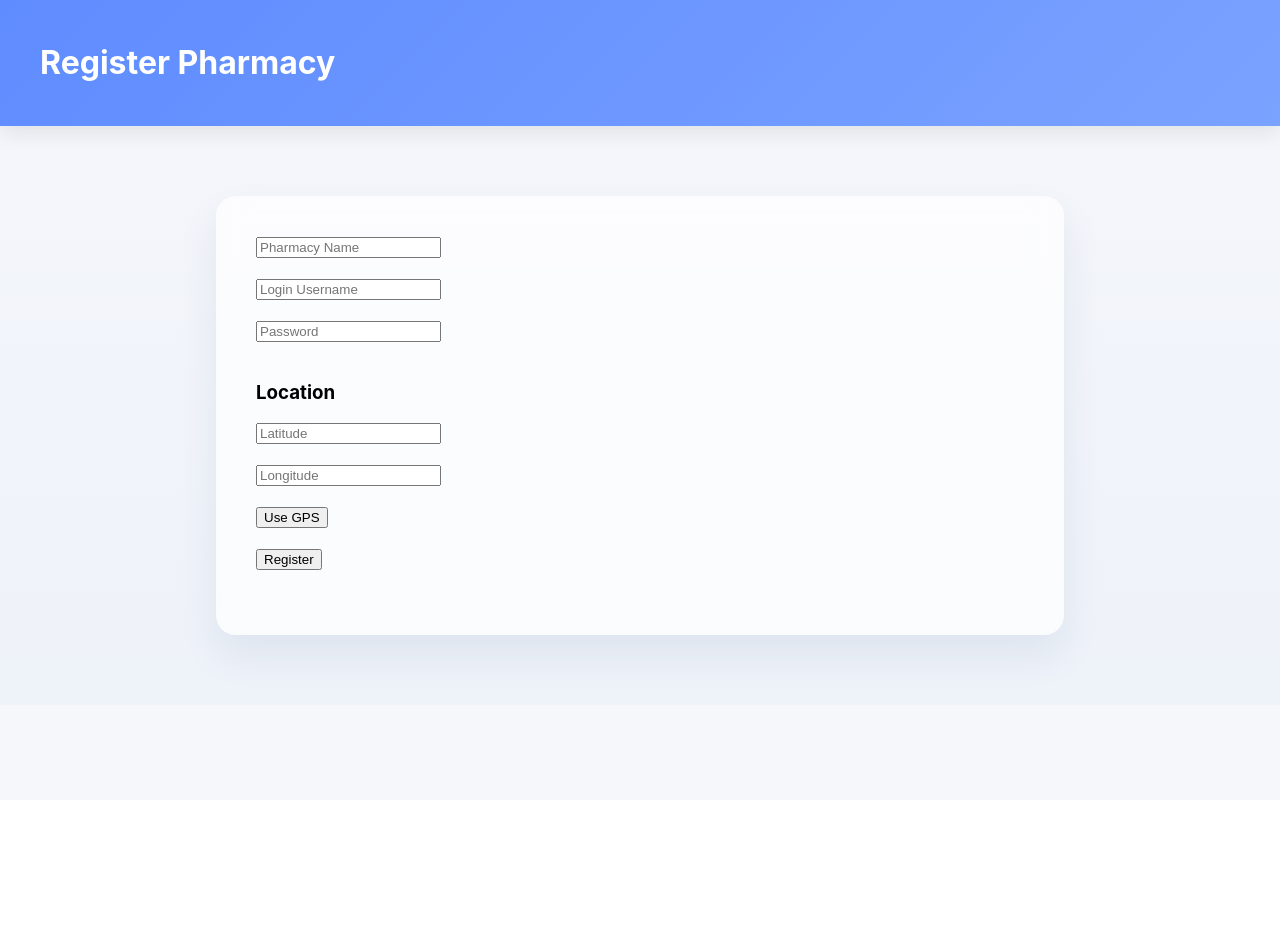
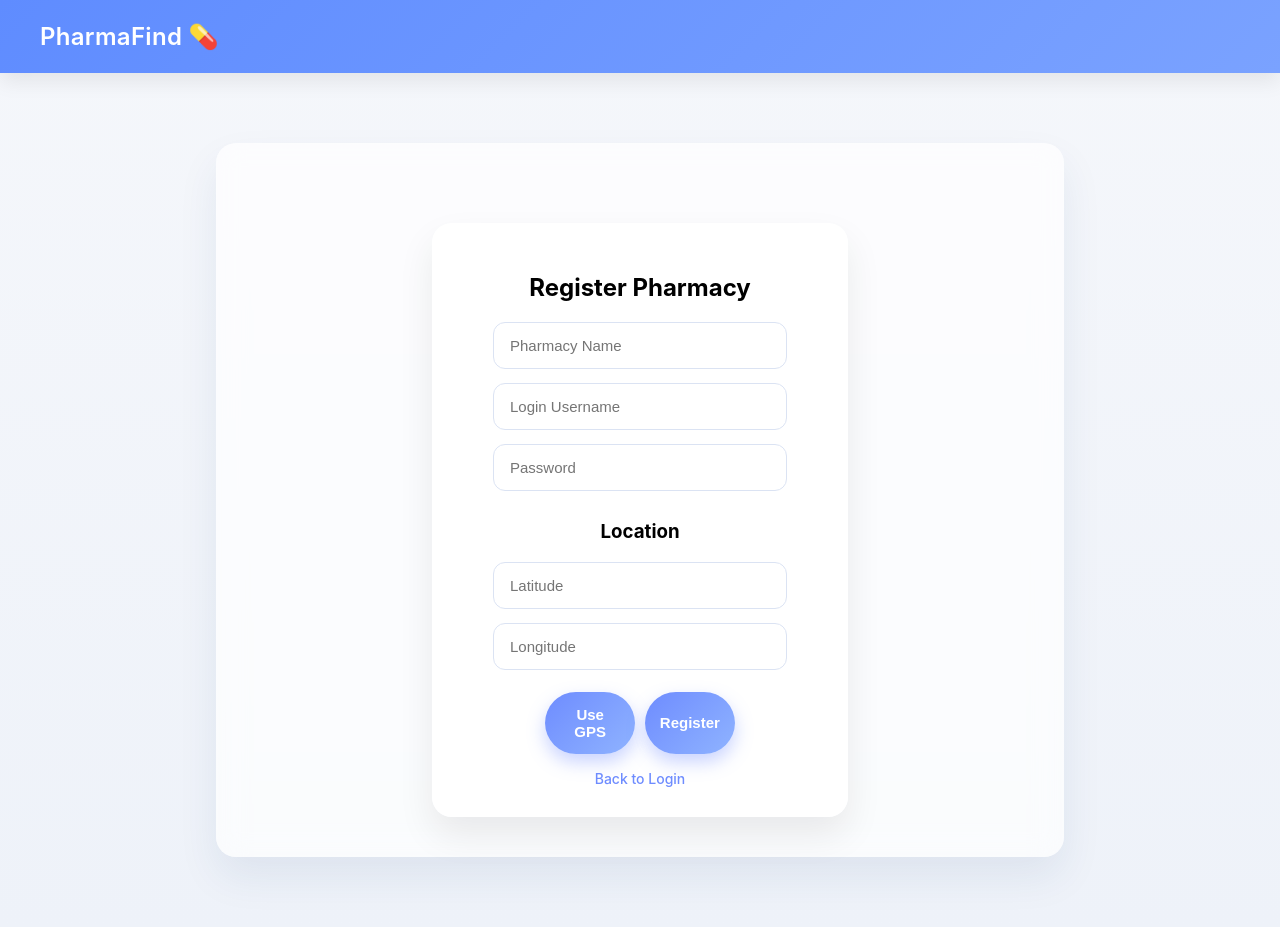
Before and after one commit to thejus06/PharmaFind, a Flask app: page /register in a window 1280 px wide. Before the commit the page ends 705 px from the top, so only its background shows below. Run offline with Flask 3, Linux system fonts and the light colour scheme.

Commit message:
Fixed register and dashboard button alignment and sizing

```diff
--- a/static/style.css
+++ b/static/style.css
@@ -191,3 +191,39 @@ header {
 .auth-links a:hover {
     text-decoration: underline;
 }
+
+.auth-card form {
+    display: flex;
+    flex-direction: column;
+    align-items: center;
+}
+
+.auth-card input,
+.auth-card button {
+    width: 100%;
+    max-width: 260px;
+}
+
+/* BUTTON ROW */
+.button-row {
+    display: flex;
+    gap: 10px;
+    justify-content: center;
+    margin-top: 8px;
+}
+
+.button-row button {
+    flex: 1;
+    max-width: 140px;
+}
+
+/* SECONDARY BUTTON */
+.btn-secondary {
+    background: linear-gradient(135deg, #a9bdfc, #c4d3ff);
+    color: #2a3a6a;
+    box-shadow: 0 6px 14px rgba(120,140,255,0.25);
+}
+
+.btn-secondary:hover {
+    box-shadow: 0 10px 20px rgba(120,140,255,0.35);
+}
--- a/templates/register.html
+++ b/templates/register.html
@@ -7,29 +7,40 @@
 <body>
 
 <header>
-    <h1>Register Pharmacy</h1>
+    <div class="header-left">PharmaFind 💊</div>
 </header>
 
 <div class="container">
 
-<form method="POST">
+    <div class="auth-card">
 
-    <input type="text" name="shop_name" placeholder="Pharmacy Name" required><br><br>
-    <input type="text" name="username" placeholder="Login Username" required><br><br>
-    <input type="password" name="password" placeholder="Password" required><br><br>
+        <h2>Register Pharmacy</h2>
 
-    <h3>Location</h3>
+        <form method="POST">
+            <input type="text" name="shop_name" placeholder="Pharmacy Name" required>
+            <input type="text" name="username" placeholder="Login Username" required>
+            <input type="password" name="password" placeholder="Password" required>
 
-    <input type="text" name="latitude" id="lat" placeholder="Latitude"><br><br>
-    <input type="text" name="longitude" id="lon" placeholder="Longitude"><br><br>
+            <h3 style="margin-top:15px">Location</h3>
 
-    <button type="button" onclick="getLocation()">Use GPS</button><br><br>
+            <input type="text" name="latitude" id="lat" placeholder="Latitude">
+            <input type="text" name="longitude" id="lon" placeholder="Longitude">
 
-    <button type="submit">Register</button>
+            <div class="button-row">
+                <button type="button" class="btn-secondary" onclick="getLocation()">
+                    Use GPS
+                </button>
+                <button type="submit">
+                    Register
+                </button>
+            </div>
+        </form>
 
-</form>
+        <div class="auth-links">
+            <a href="/login">Back to Login</a>
+        </div>
 
-<p id="gps_status"></p>
+    </div>
 
 </div>
 
@@ -39,7 +50,6 @@ function getLocation() {
         navigator.geolocation.getCurrentPosition(function(pos) {
             document.getElementById("lat").value = pos.coords.latitude;
             document.getElementById("lon").value = pos.coords.longitude;
-            document.getElementById("gps_status").innerText = "GPS location set";
         });
     }
 }
```
Also changed, not shown: templates/dashboard.html (+22 -22 lines), pharma.db.
